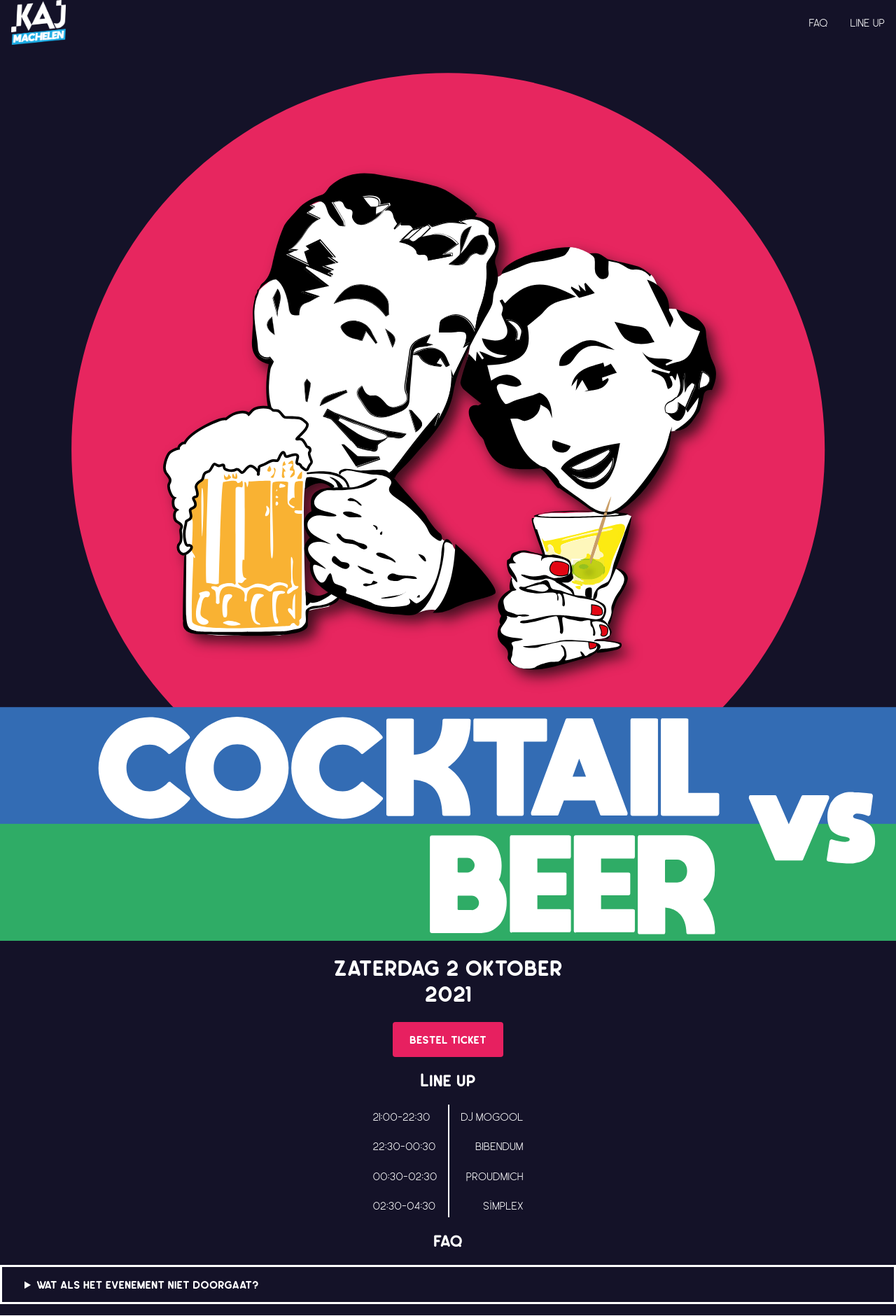
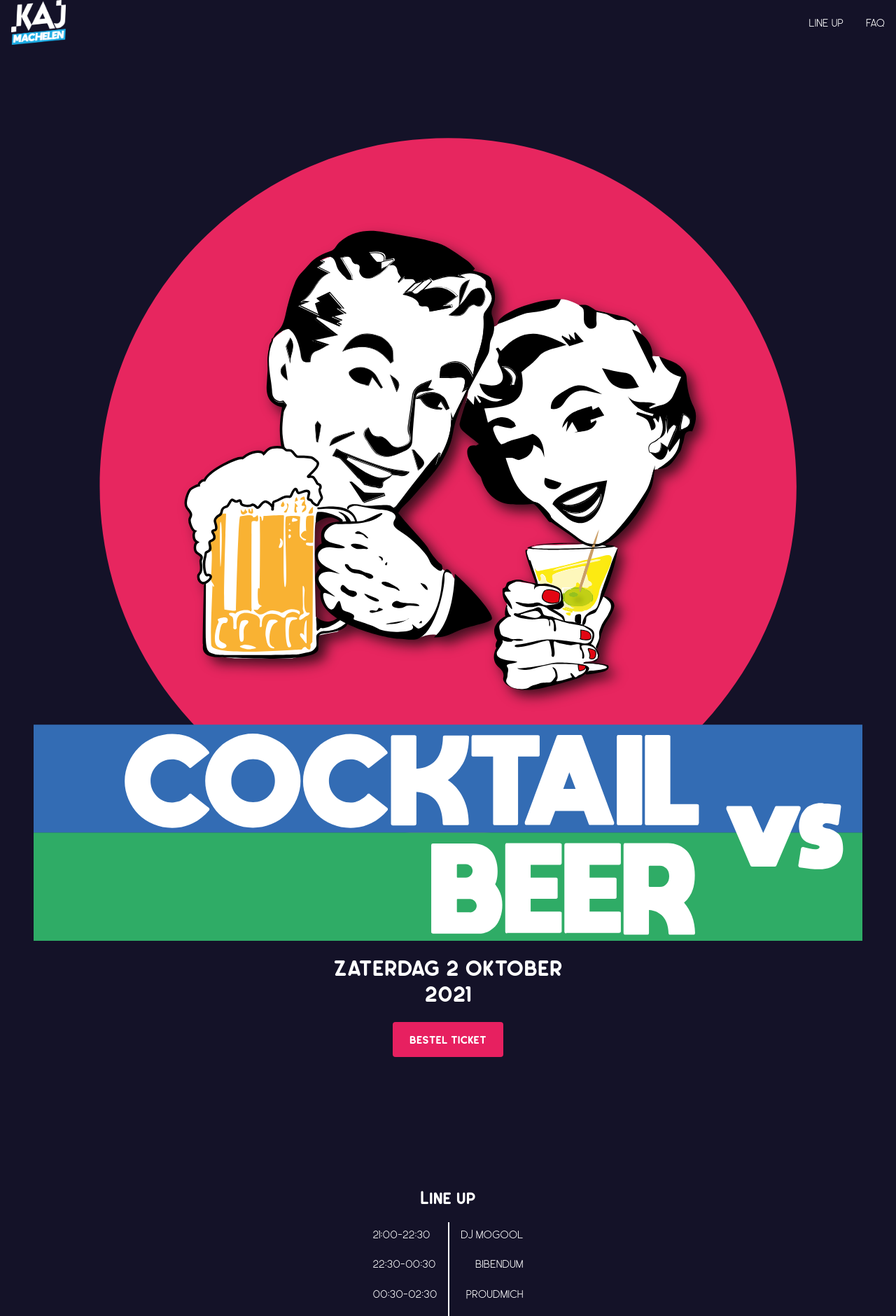
Before and after one commit to Cocktail-vs-Beer/frontend, a Next.js app: page / in a window 1280 px wide. Shown: the top 1880 px of the page at 70% size. Built offline with nearby package versions, Linux system fonts and the light colour scheme.

Commit message:
add rows

```diff
--- a/src/components/FAQ/index.tsx
+++ b/src/components/FAQ/index.tsx
@@ -9,7 +9,7 @@ interface FaqProps {
 
 const FAQ: FunctionComponent<FaqProps> = ({ qas }) => {
   return (
-    <section id="faq" className="c-faq">
+    <section id="faq" className="c-faq o-row o-row--xl">
       <h2 className="c-faq__title">faq</h2>
       {qas.map(({ question, answer }) => (
         <details className="c-faq__question">
--- a/src/components/Hero/index.tsx
+++ b/src/components/Hero/index.tsx
@@ -3,7 +3,7 @@ import LogoCocktail from "../../../public/images/LogoCocktail.svg";
 
 const Hero = () => {
   return (
-    <section className="c-hero">
+    <section className="c-hero o-row o-row--xl">
       <LogoCocktail className="c-hero__logo" />
       <h1>
         zaterdag 2 oktober
--- a/src/components/Lineup/index.tsx
+++ b/src/components/Lineup/index.tsx
@@ -7,7 +7,7 @@ interface LineupProps {
 
 const Lineup: FunctionComponent<LineupProps> = ({ lineup }) => {
   return (
-    <section id="lineup" className="c-lineup">
+    <section id="lineup" className="c-lineup o-row o-row--xl">
       <h2 className="c-lineup__title">Line up</h2>
       <div className="c-lineup-container">
         {lineup.map(({ timeslot, name }) => (
--- a/src/components/Navbar/index.tsx
+++ b/src/components/Navbar/index.tsx
@@ -11,13 +11,13 @@ const Navbar = () => {
       />
       <ul className="c-navbar__list">
         <li className="c-navbar__list-item">
-          <a className="c-navbar__nav-link" href="#faq">
-            faq
+          <a className="c-navbar__nav-link" href="#lineup">
+            line up
           </a>
         </li>
         <li className="c-navbar__list-item">
-          <a className="c-navbar__nav-link" href="#lineup">
-            line up
+          <a className="c-navbar__nav-link" href="#faq">
+            faq
           </a>
         </li>
       </ul>
--- /dev/null
+++ b/src/styles/objects/rows.scss
@@ -0,0 +1,32 @@
+.o-row {
+    padding: 24px 24px 0;
+    &--lg {
+        padding-top: 48px;
+        padding-bottom: 24px;
+    }
+    &--xl {
+        padding-top: 72px;
+        padding-bottom: 48px;
+    }
+}
+
+@media (min-width: 768px) {
+    .o-row {
+        padding-left: 48px;
+        padding-right: 48px;
+    }
+    .o-row--md {
+        padding-top: 48px;
+        padding-bottom: 24px;
+    }
+    .o-row--lg {
+        padding-top: 72px;
+        padding-bottom: 48px;
+    }
+}
+@media (min-width: 992px) {
+    .o-row--xl {
+        padding-top: 96px;
+        padding-bottom: 72px;
+    }
+}
--- a/src/styles/screen.scss
+++ b/src/styles/screen.scss
@@ -16,6 +16,7 @@
 @import "./components/faq.scss";
 
 // Objects
+@import "./objects/rows.scss";
 
 // utilities
 @import "./utilities/width.scss";
```
